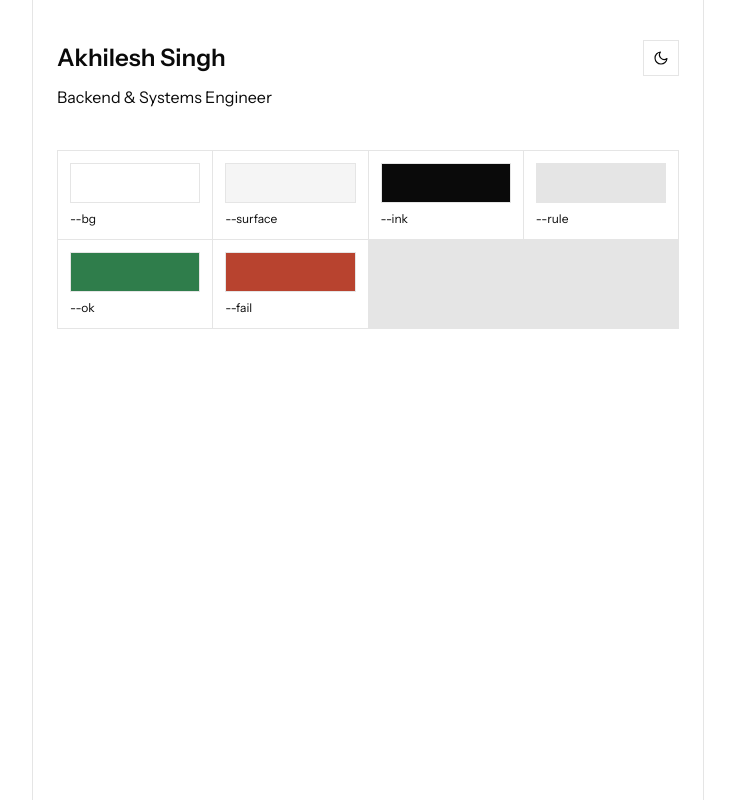
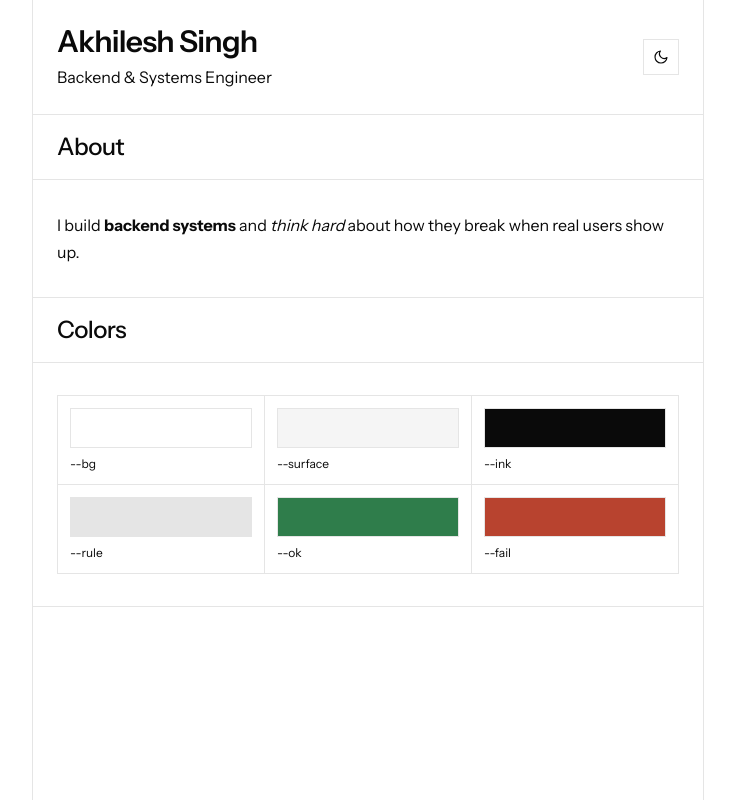
Before and after one commit to Akhilesh-Singh-0/akhilesh.dev, a Next.js app: page / in a window 1280 px wide. Shown: the whole page, without its empty margins (272-1007 px from the left). Built offline with nearby package versions, Linux system fonts and the light colour scheme.

Commit message:
feat(layout): add Section

```diff
--- a/app/page.tsx
+++ b/app/page.tsx
@@ -1,27 +1,41 @@
 import { ThemeToggle } from "@/components/features/themeToggle";
+import { Section } from "@/components/layout/section";
 
 const tokens = ["bg", "surface", "ink", "rule", "ok", "fail"] as const;
 
 export default function Page() {
   return (
-    <main className="px-6 py-10">
-      <div className="flex items-center justify-between">
-        <h1 className="text-2xl font-semibold">Akhilesh Singh</h1>
+    <main>
+      <div className="flex items-center justify-between border-b border-rule px-6 py-6">
+        <div>
+          <h1 className="text-3xl font-semibold tracking-tight">
+            Akhilesh Singh
+          </h1>
+          <p className="mt-1">Backend &amp; Systems Engineer</p>
+        </div>
         <ThemeToggle />
       </div>
-      <p className="mt-2 text-muted">Backend &amp; Systems Engineer</p>
 
-      <ul className="mt-10 grid grid-cols-2 gap-px border border-rule bg-rule sm:grid-cols-4">
+      <Section id="about" title="About">
+        <p>
+          I build <strong>backend systems</strong> and <em>think hard</em> about
+          how they break when real users show up.
+        </p>
+      </Section>
+
+      <Section id="colors" title="Colors">
+        <ul className="grid grid-cols-2 gap-px border border-rule bg-rule sm:grid-cols-3">
           {tokens.map((t) => (
             <li key={t} className="bg-bg p-3">
               <div
                 className="h-10 border border-rule"
                 style={{ background: `var(--${t})` }}
               />
-            <p className="mt-2 font-mono text-xs text-muted">--{t}</p>
+              <p className="mt-2 text-xs">--{t}</p>
             </li>
           ))}
         </ul>
+      </Section>
     </main>
   );
 }
--- /dev/null
+++ b/components/layout/section.tsx
@@ -0,0 +1,23 @@
+type SectionProps = {
+  id: string;
+  title: string;
+  children: React.ReactNode;
+};
+
+export function Section({ id, title, children }: SectionProps) {
+  return (
+    <section
+      id={id}
+      aria-labelledby={`${id}-title`}
+      className="border-b border-rule"
+    >
+      <h2
+        id={`${id}-title`}
+        className="border-b border-rule px-6 py-4 text-2xl font-medium tracking-tight"
+      >
+        {title}
+      </h2>
+      <div className="px-6 py-8">{children}</div>
+    </section>
+  );
+}
```
Lines whose indentation alone changed are shown as unchanged.
